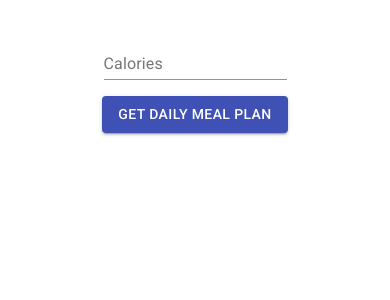
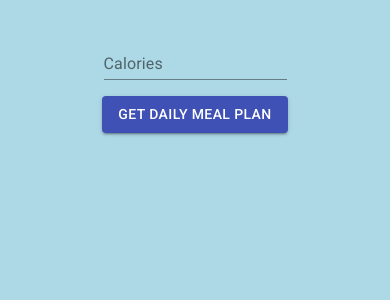
Before and after one commit to Amar-Omerika/Meal-Planing-App, a React (Create React App) app: page / in a window 390 px wide. Shown: the top 300 px of the page. Built offline with nearby package versions, Linux system fonts and the light colour scheme; no server answers.

Commit message:
meal-app

```diff
--- a/src/App.css
+++ b/src/App.css
@@ -58,3 +58,8 @@ a {
 	width: fit-content;
 	padding: 0, 5rem 1rem;
 }
+@media only screen and (max-width: 600px) {
+	body {
+		background-color: lightblue;
+	}
+}
```
